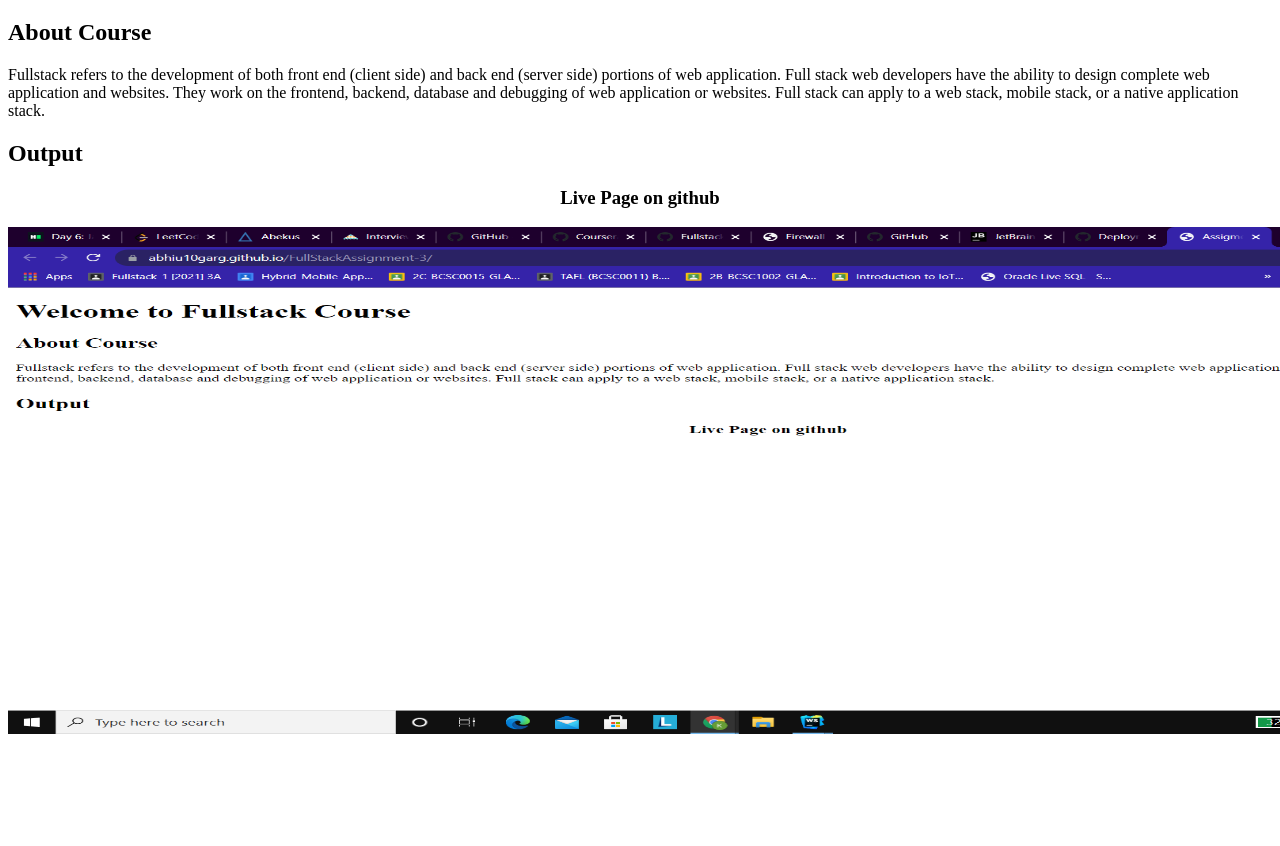
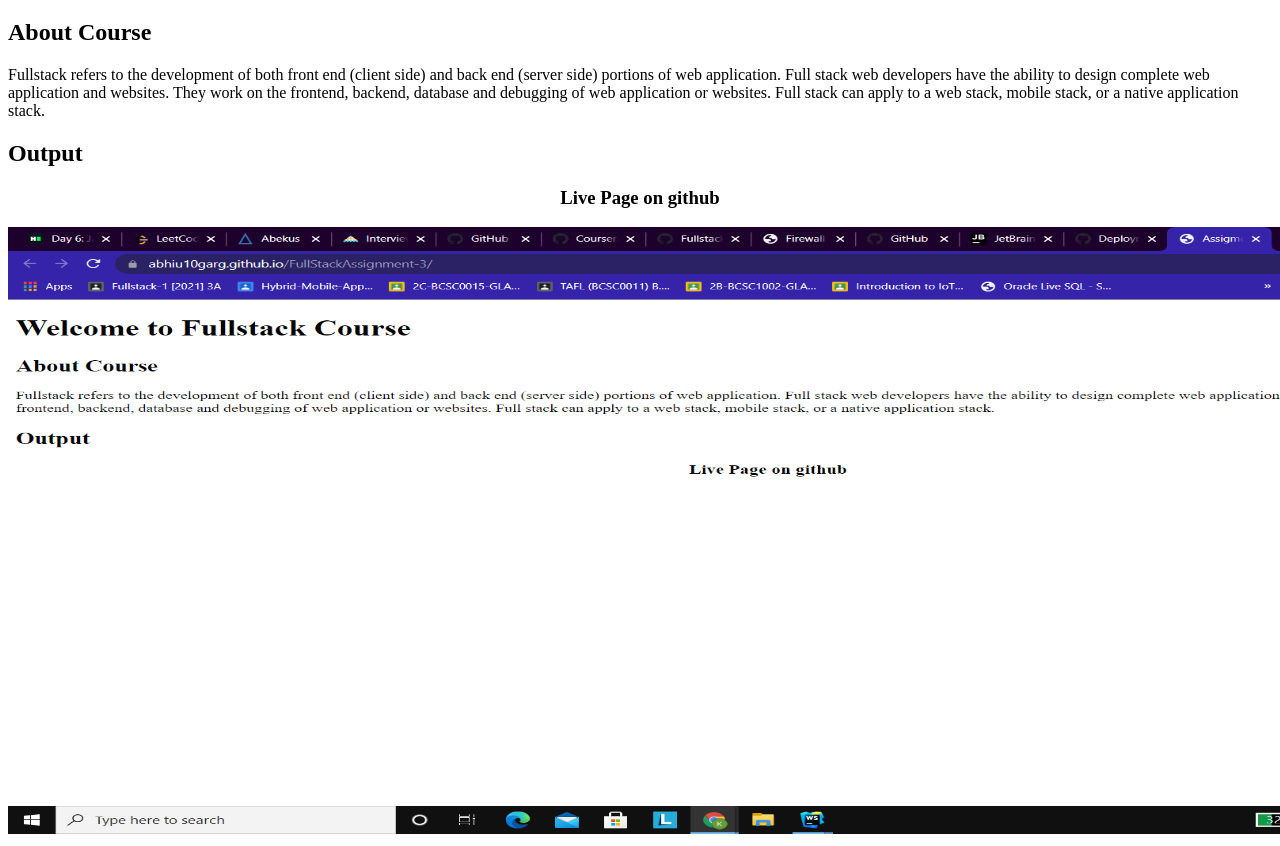
Before and after one commit to abhiu10garg/FullStackAssignment-3, a plain HTML site: page index.html in a window 1280 px wide. Shown: the part 61-907 px from the top of the page. Before the commit the page ends 807 px from the top, so only its background shows below. Drawn offline with Linux system fonts and the light colour scheme.

Commit message:
updated index.html

```diff
--- a/index.html
+++ b/index.html
@@ -15,6 +15,6 @@
 </p>
 <h2>Output</h2>
 <h3 style="text-align: center">Live Page on github</h3>
-<img src="./image/Screenshot%20(3467).png" height="507" width="1520"/>
+<img src="./image/Screenshot%20(3467).png" height="607" width="1520"/>
 </body>
 </html>
```
